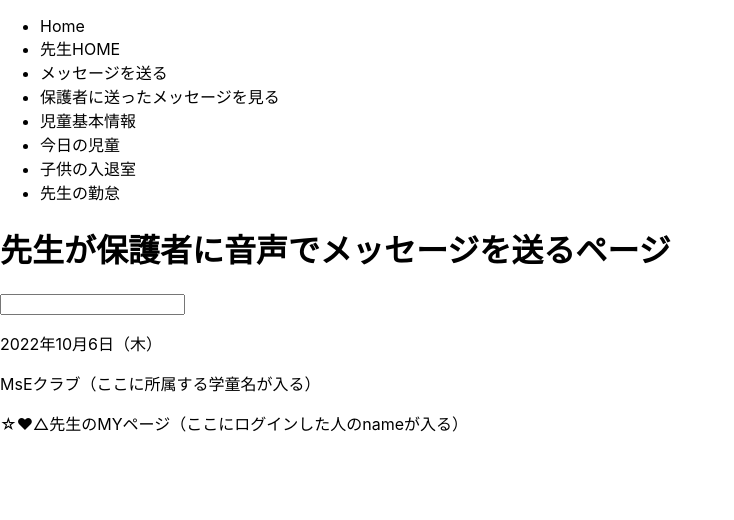
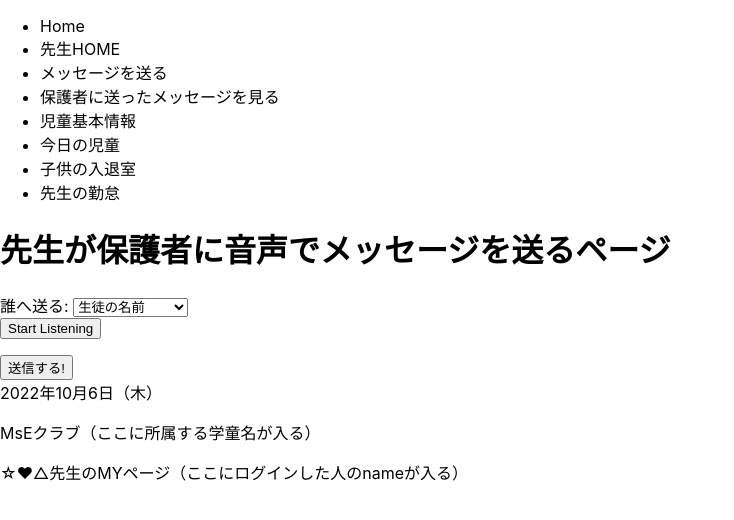
Before and after one commit to hidamari-kaihatu/aikon-app, a Next.js app in the folder app-next/next/: page /teachers/teacher-sendMsg in a window 1280 px wide. Shown: the top 520 px of the page, without its empty margins (0-734 px from the left). Built offline with nearby package versions, Linux system fonts and the light colour scheme.

Commit message:
音声機能の修正

```diff
--- a/app-next/next/components/output.tsx
+++ b/app-next/next/components/output.tsx
@@ -1,19 +1,71 @@
 import React, { useState } from "react";
 import { useSpeechRecognition } from "react-speech-recognition";
+import { Axios } from "../lib/api";
+import SpeechRecognition from "react-speech-recognition";
 
 function Output() {
+  const [listen, setListen] = useState(false);
+
+  const clickHandler = () => {
+    if (listen === false) {
+      SpeechRecognition.startListening({ continuous: true });
+      setListen(true);
+      // The default value for continuous is false, meaning that
+      // when the user stops talking, speech recognition will end.
+    } else {
+      SpeechRecognition.abortListening();
+      setListen(false);
+    }
+  };
+
+  const[toPerson, settoPerson]=useState("")
+  const[message, setmessage]=useState("")
+
+  //toPersonは、ログインしている先生が所属する学童の子供たちのstudent_idが入る
+  //そのため、studentテーブルのすべての子供たちから、ログインしている先生の学童のcenter_idと一致する子供たちをfilterかける
+  //その後、returnの中のselect文で選ばれた子供のstudent_idがtoPersonの中に入る
+
   const [outputMessage, setOutputMessage] = useState("");
   const { transcript, resetTranscript } = useSpeechRecognition();
 
+  //Staff_idは、ログインしている先生が所属する学童のcenter_idにする。現状「１」でべたうち
+  //Datetimeを直す
+  //入力できない。音声のみ
+  //reloadができてない
+
+  const submit = () => {
+    const data = {
+      "Staff_id":1,
+      "Message":transcript,
+      "Datetime":"2022-10-01 12:12:12",
+      "Student_id":1,
+      "voice":"https://voice.com"
+  }
+  Axios.post(`api/proxy/teacherMessagePost`, data)
+  .then((res) => {
+    console.log(res);
+  })
+  .catch((error) => {
+    console.log(error);
+  });
+  }
+
+  //現状、toPersonの値はデフォルトで１だけ
   return (
-    <>
     <div>
-{/*       <p>{transcript}</p> */}
-<input type="text" value={transcript}/>
-      <p>{outputMessage}</p>
-{/*       <input type="text" value={transcript} /> */}
+      <label>誰へ送る: </label>
+      <select value={toPerson} onChange={(e) => settoPerson(e.target.value)}>
+        <option value="A">生徒の名前</option>
+        <option value={1}>HINAKO TAKAI</option>
+      </select>
+      <br></br>
+      <button onClick={clickHandler}>
+        <span>{listen ? "Stop Listening" : "Start Listening"}
+        </span>
+      </button>
+      <p>{transcript}</p>
+      <button onClick={submit}>送信する!</button>
     </div>
-    </>
   );
 }
 
```
Also changed, not shown: app-next/next/components/startButton.tsx (+3 -35 lines).
